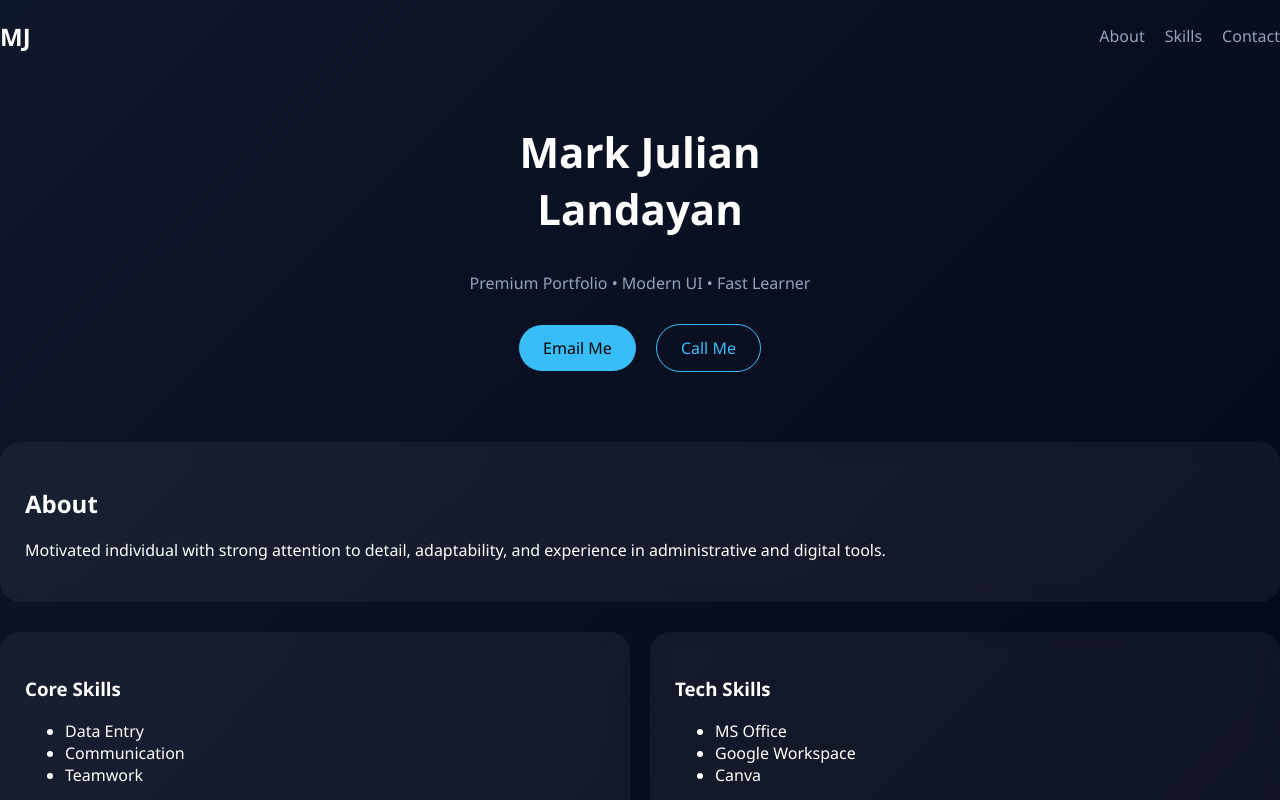
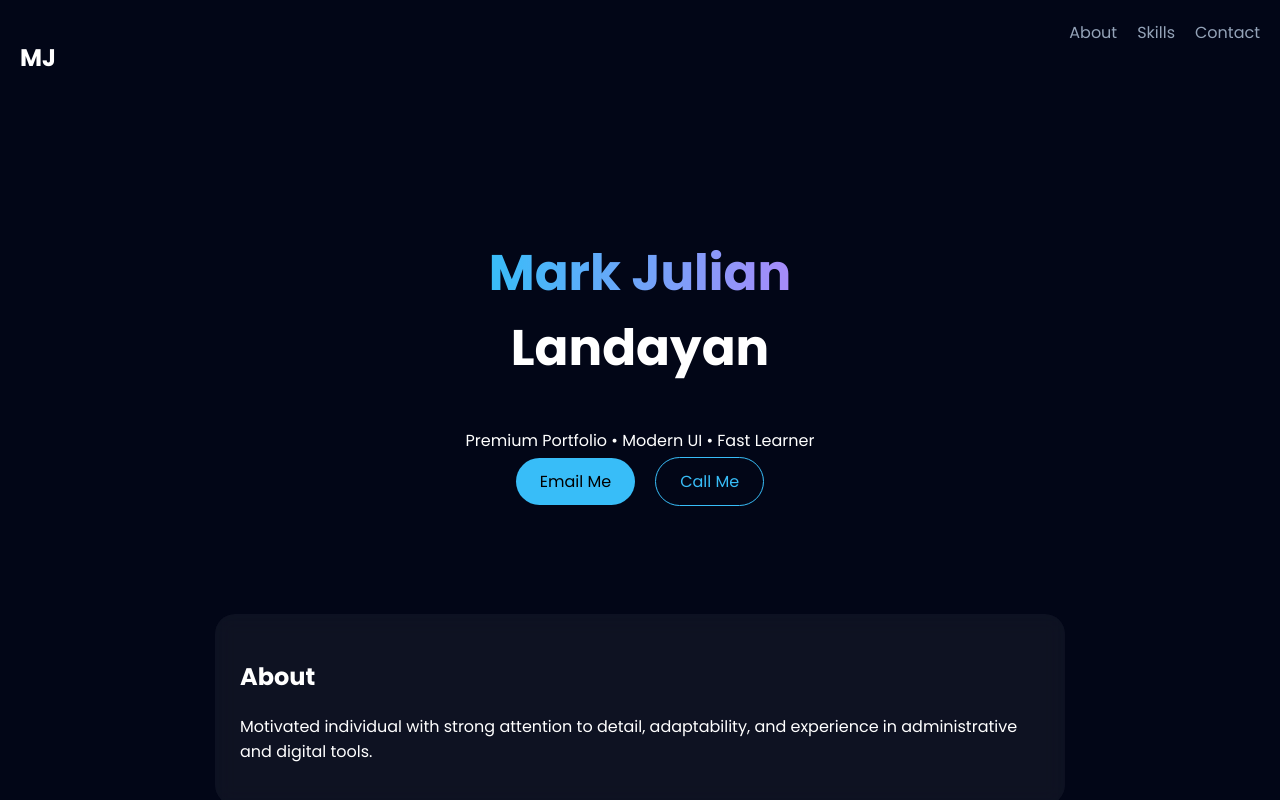
Before and after one commit to Work-markjulian/Portfolio, a React (Vite) app: page / in a window 1280 px wide. Shown: the top 800 px of the page. Built offline with nearby package versions, Linux system fonts and the light colour scheme.

Commit message:
Update app.css

```diff
--- a/src/app.css
+++ b/src/app.css
@@ -1,118 +1,93 @@
 body {
   margin: 0;
-  font-family: 'Segoe UI', sans-serif;
-  background: linear-gradient(135deg, #0f172a, #020617);
+  font-family: 'Poppins', sans-serif;
+  background: #020617;
   color: white;
 }
 
-/* Layout */
-.container {
-  max-width: 1100px;
-  margin: auto;
-  padding: 20px;
-}
-
-/* Navbar */
+/* NAV */
 .nav {
   display: flex;
   justify-content: space-between;
-  align-items: center;
-  margin-bottom: 50px;
+  padding: 20px;
 }
 
 .nav a {
   margin-left: 20px;
+  color: #94a3b8;
   text-decoration: none;
-  color: #94a3b8;
-  transition: 0.3s;
 }
 
-.nav a:hover {
-  color: #38bdf8;
+/* HERO */
+.hero {
+  text-align: center;
+  padding: 80px 20px;
 }
 
-/* Hero */
-.hero {
-  text-align: center;
-  margin-bottom: 60px;
+.title {
+  font-size: 50px;
 }
 
-.hero h1 {
-  font-size: 42px;
+.gradient {
+  background: linear-gradient(90deg, #38bdf8, #a78bfa);
+  -webkit-background-clip: text;
+  color: transparent;
 }
 
-.hero p {
-  color: #94a3b8;
-}
-
-/* Buttons */
-.buttons {
-  margin-top: 20px;
-}
-
+/* BUTTON */
 .btn {
-  display: inline-block;
   margin: 10px;
   padding: 12px 24px;
+  border-radius: 30px;
   background: #38bdf8;
   color: black;
-  border-radius: 30px;
   text-decoration: none;
   transition: 0.3s;
 }
 
 .btn:hover {
-  transform: scale(1.05);
+  transform: scale(1.1);
 }
 
-.btn.outline {
+.outline {
   background: transparent;
   border: 1px solid #38bdf8;
   color: #38bdf8;
 }
 
-/* Cards */
+/* CARD */
 .card {
-  background: rgba(255, 255, 255, 0.05);
+  margin: 40px auto;
   padding: 25px;
+  max-width: 800px;
   border-radius: 20px;
-  margin-bottom: 30px;
+  background: rgba(255,255,255,0.05);
   backdrop-filter: blur(10px);
-  transition: 0.3s;
 }
 
-.card:hover {
-  transform: translateY(-5px);
+/* GRID */
+.grid {
+  display: grid;
+  grid-template-columns: repeat(auto-fit, minmax(250px,1fr));
+  gap: 20px;
+  padding: 20px;
 }
 
-/* Grid */
-.grid {
-  display: grid;
-  grid-template-columns: repeat(auto-fit, minmax(250px, 1fr));
-  gap: 20px;
-}
-
-/* Footer */
+/* FOOTER */
 .footer {
   text-align: center;
-  margin-top: 40px;
+  margin: 40px;
   color: #64748b;
 }
 
-/* Animations */
-.fade-in {
+/* ANIMATION */
+.reveal {
   opacity: 0;
-  transform: translateY(20px);
-  animation: fadeUp 1s ease forwards;
+  transform: translateY(40px);
+  transition: 1s;
 }
 
-.delay {
-  animation-delay: 0.5s;
+.reveal.active {
+  opacity: 1;
+  transform: translateY(0);
 }
-
-@keyframes fadeUp {
-  to {
-    opacity: 1;
-    transform: translateY(0);
-  }
-}
```
